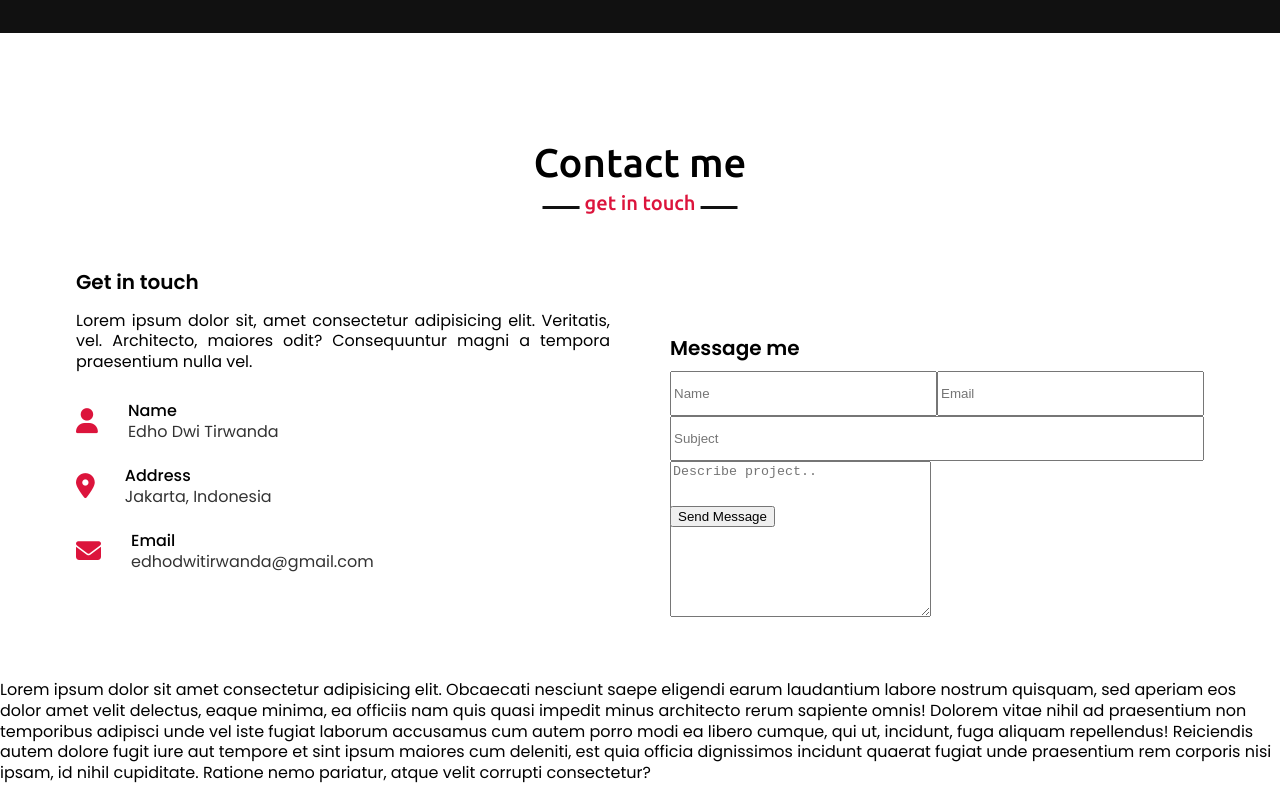
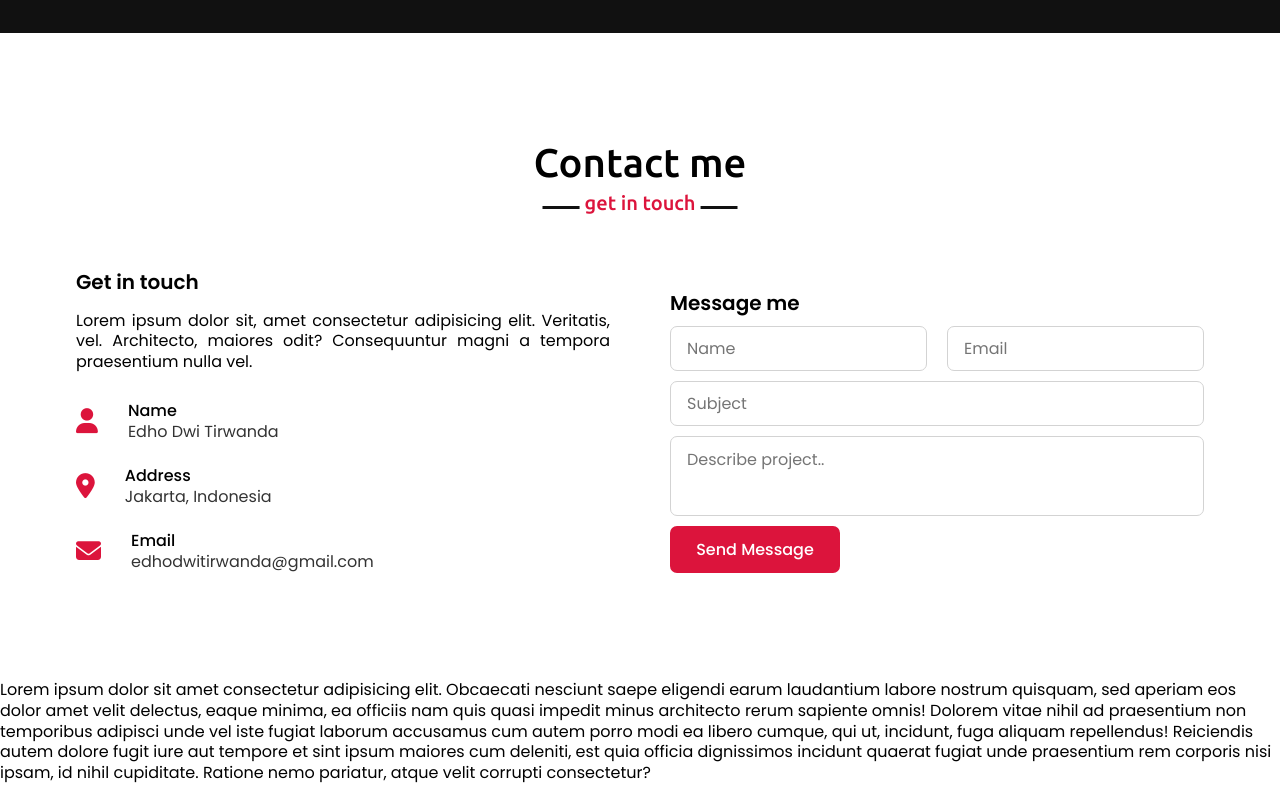
Before and after one commit to tirwanda/portfolio-template, a plain HTML site: page index.html in a window 1280 px wide. Shown: the part 3221-4021 px from the top of the page. Drawn offline with nearby package versions, Linux system fonts and the light colour scheme.

Commit message:
Finish Contact Section for All Devices

```diff
--- a/app/scss/_contact.scss
+++ b/app/scss/_contact.scss
@@ -42,6 +42,11 @@
 
 	.column {
 		width: calc(50% - 1.875rem);
+
+		@include breakpoint-down(medium) {
+			width: 100%;
+			margin-bottom: 2.1875rem;
+		}
 	}
 
 	.text {
@@ -49,6 +54,7 @@
 		font-size: 1.25rem;
 		margin-bottom: 0.625rem;
 	}
+
 	.left {
 		.icon {
 			margin: 0.625rem 0;
@@ -88,14 +94,64 @@
 				display: flex;
 				height: 2.8125rem;
 				width: 100%;
+				margin-bottom: 0.625rem;
 			}
+
+			.name {
+				margin-right: 0.625rem;
+			}
+
+			.email {
+				margin-left: 0.625rem;
+			}
+
 			.field {
 				height: 2.8125rem;
 				width: 100%;
+				margin-bottom: 0.625rem;
 
-				input {
+				input,
+				textarea {
 					height: 100%;
 					width: 100%;
+					border: 1px solid lightgray;
+					border-radius: 7px;
+					padding: 0 1rem;
+					font-size: 1rem;
+					font-family: $font-family-base;
+				}
+			}
+
+			.textarea {
+				height: 5rem;
+
+				textarea {
+					padding-top: 0.625rem;
+					resize: none;
+				}
+			}
+
+			.button {
+				height: 2.9375rem;
+				width: 10.625rem;
+
+				button {
+					height: 100%;
+					width: 100%;
+					border: 2px solid crimson;
+					border-radius: 7px;
+					background: crimson;
+					color: $white;
+					font-family: $font-family-base;
+					font-size: 1rem;
+					font-weight: 500;
+					transition: all 0.3s ease-in-out;
+
+					&:hover {
+						background: none;
+						color: crimson;
+						cursor: pointer;
+					}
 				}
 			}
 		}
```
Also changed, not shown: css/style.css, 1 other file.
